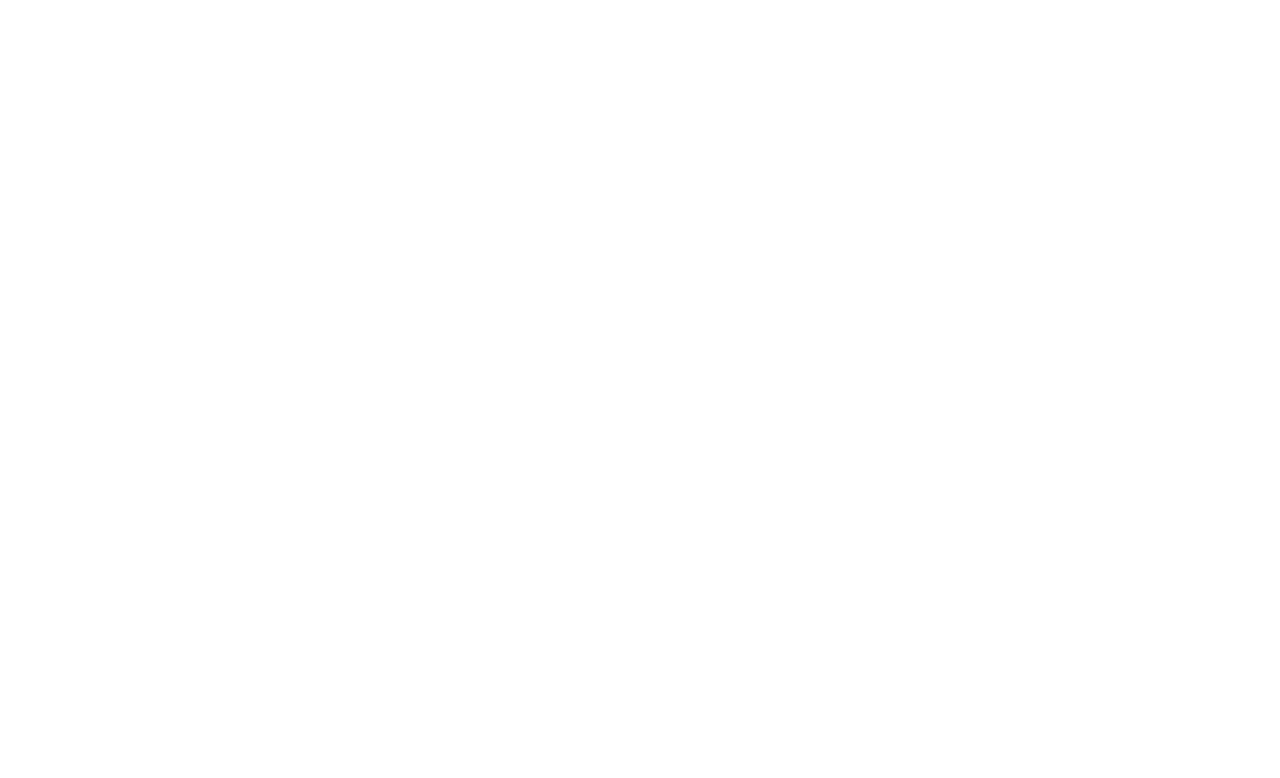
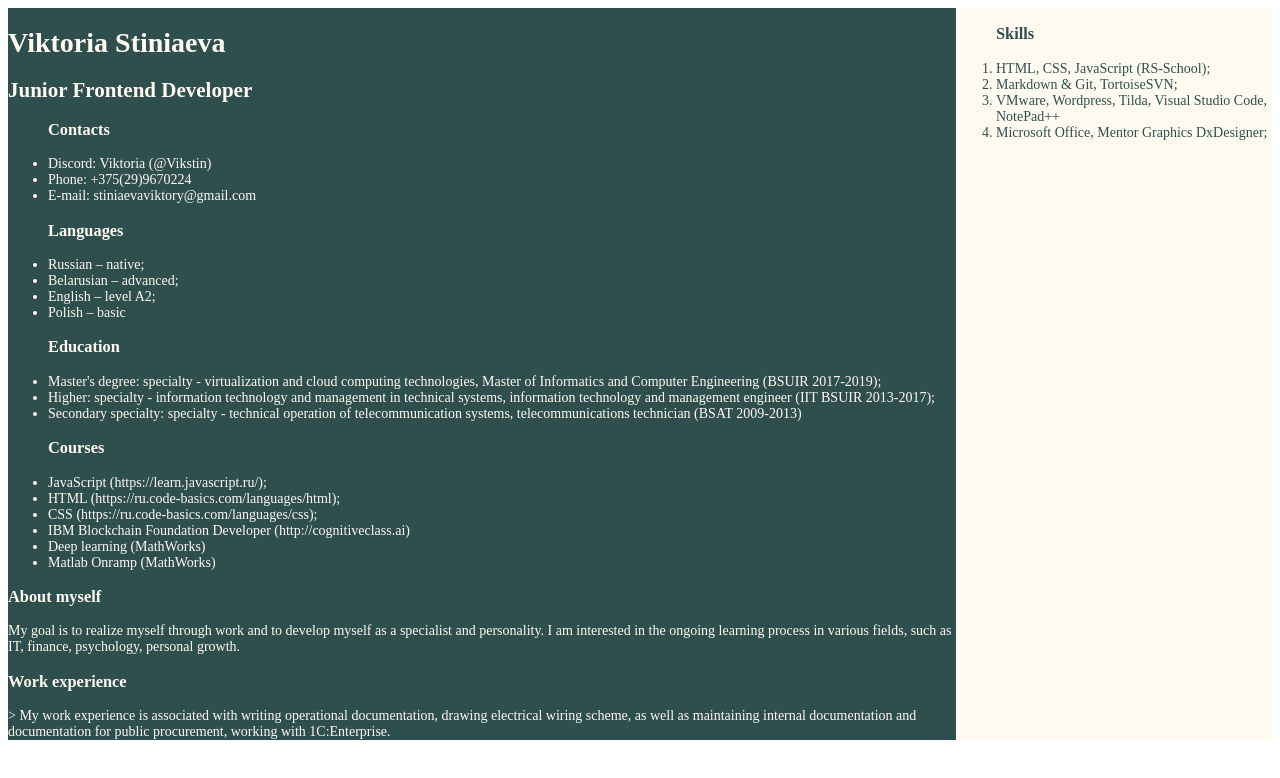
Before and after one commit to Vikstin/rsschool-cv-stage0, a plain HTML site: page index.html in a window 1280 px wide. Drawn offline with Linux system fonts and the light colour scheme.

Commit message:
feat: add description CV and styles

```diff
--- a/index.html
+++ b/index.html
@@ -4,17 +4,69 @@
     <meta charset="UTF-8">
     <meta http-equiv="X-UA-Compatible" content="IE=edge">
     <meta name="viewport" content="width=device-width, initial-scale=1.0">
-    <title>Document</title>
+    <link rel="stylesheet" href="style.css">
+    <title>CV Viktoria</title>
 </head>
 <body>
-    <header></header>
-    <div id='main'>
+    <div class='main'>
+        <header></header>
         <div id='column1'>
+           <h1> Viktoria Stiniaeva </h1>
+           <h2>Junior Frontend Developer</h2>
 
+            <ul><h3>Contacts</h3>
+                <li>Discord: Viktoria (@Vikstin)</li>
+                <li>Phone: +375(29)9670224 </li>
+                <li>E-mail: stiniaevaviktory@gmail.com</li>
+            </ul>
 
+            <ul><h3>Languages</h3>
+                <li>Russian – native;</li>
+                <li>Belarusian – advanced;</li>
+                <li>English – level A2;</li>
+                <li>Polish – basic</li>
+            </ul>
+            <ul>
+                <h3>Education</h3>
+                    <li>Master's degree: specialty - virtualization and cloud computing
+                        technologies, Master of Informatics and Computer Engineering
+                        (BSUIR 2017-2019);</li>
+                    <li>Higher: specialty - information technology and management in technical
+                         systems, information technology and management engineer
+                         (IIT BSUIR 2013-2017);</li>
+                    <li>Secondary specialty: specialty - technical operation of telecommunication systems,
+                         telecommunications technician
+                        (BSAT 2009-2013)</li>
+            </ul>
+
+            <ul>
+                <h3>Courses</h3>
+                    <li>JavaScript (https://learn.javascript.ru/);</li>
+                    <li>HTML (https://ru.code-basics.com/languages/html);</li>
+                    <li>CSS (https://ru.code-basics.com/languages/css);</li>
+                    <li>IBM Blockchain Foundation Developer (http://cognitiveclass.ai)</li>
+                    <li>Deep learning (MathWorks)</li>
+                    <li>Matlab Onramp (MathWorks)</li>
+            </ul>
+
+            <h3>About myself</h3>
+            <p>My goal is to realize myself through work and to develop myself as
+                a specialist and personality. I am interested in the ongoing learning
+                 process in various fields, such as IT, finance, psychology, personal growth.
+
+        <h3>Work experience</h3>>
+            My work experience is associated with writing operational documentation,
+            drawing electrical wiring scheme, as well as maintaining internal
+             documentation and documentation for public procurement, working with 1C:Enterprise.
         </div>
 
         <div id='column2'>
+            <ol><h3>Skills</h3>
+                <li>HTML, CSS, JavaScript (RS-School);</li>
+                <li>Markdown & Git, TortoiseSVN;</li>
+                <li>VMware, Wordpress, Tilda, Visual Studio Code, NotePad++</li>
+                <li>Microsoft Office, Mentor Graphics DxDesigner;</li>
+            </ol>
 
         </div>
 
--- a/style.css
+++ b/style.css
@@ -1,20 +1,17 @@
-* {
-    box-sizing: border-box;
+
+.main {
+    display: flex;
+    margin: 0;
+    font-size: 14px;
 }
 
-body {
-    margin: 0;
-}
-
-#main {
-    display: flex;
-    min-height: calc(100vh-20vh);
-}
 #column1 {
-    flex: 1;
-    background: darkslategrey;
+    background-color: darkslategrey;
+    color: floralwhite;
+    width: 75%;
 }
 #column2 {
-    flex: 0 0 20vw;
-    background: floralwhite;
+    background-color: floralwhite;
+    color: darkslategrey;
+    width: 25%;
 }
```
